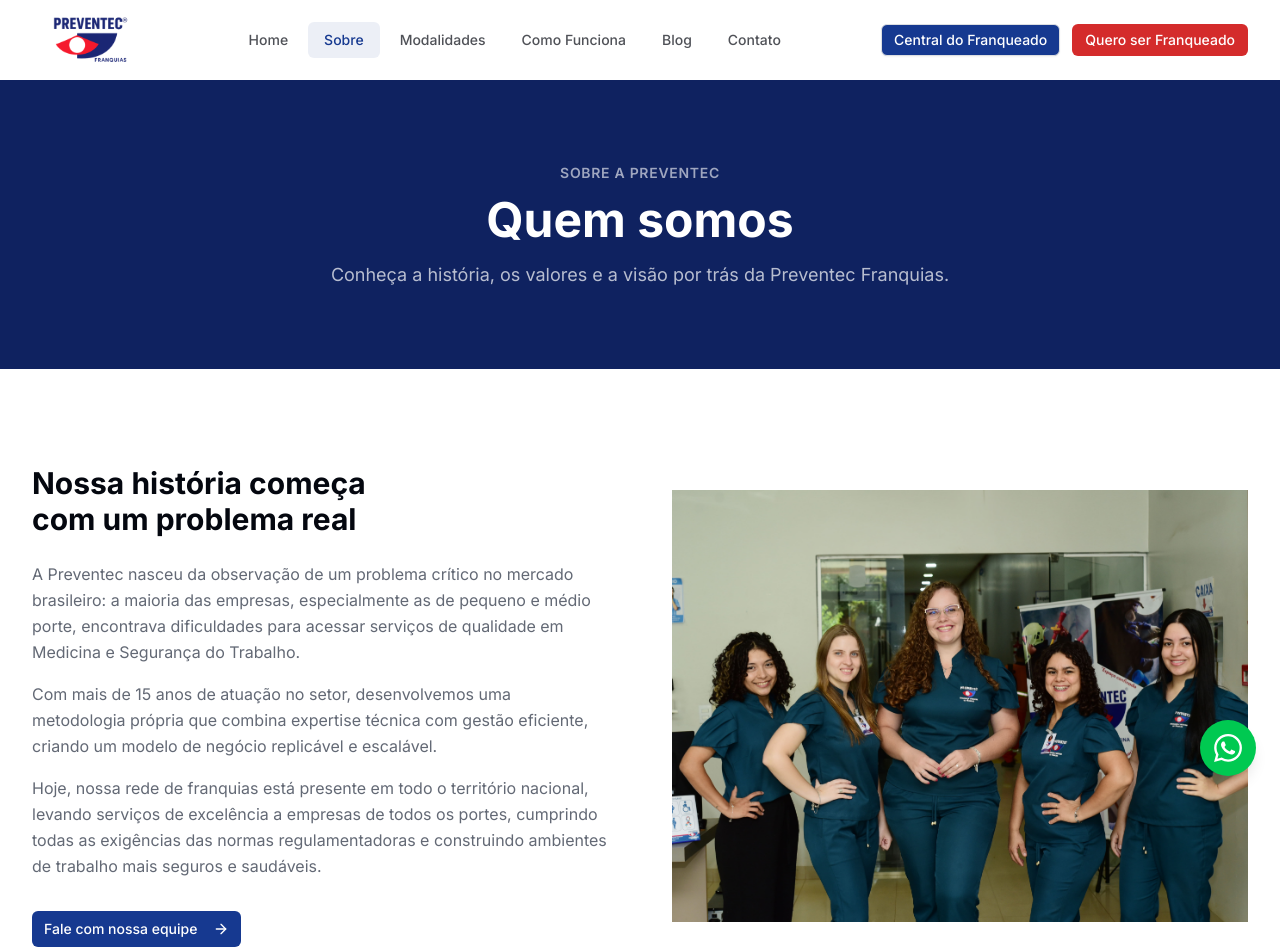
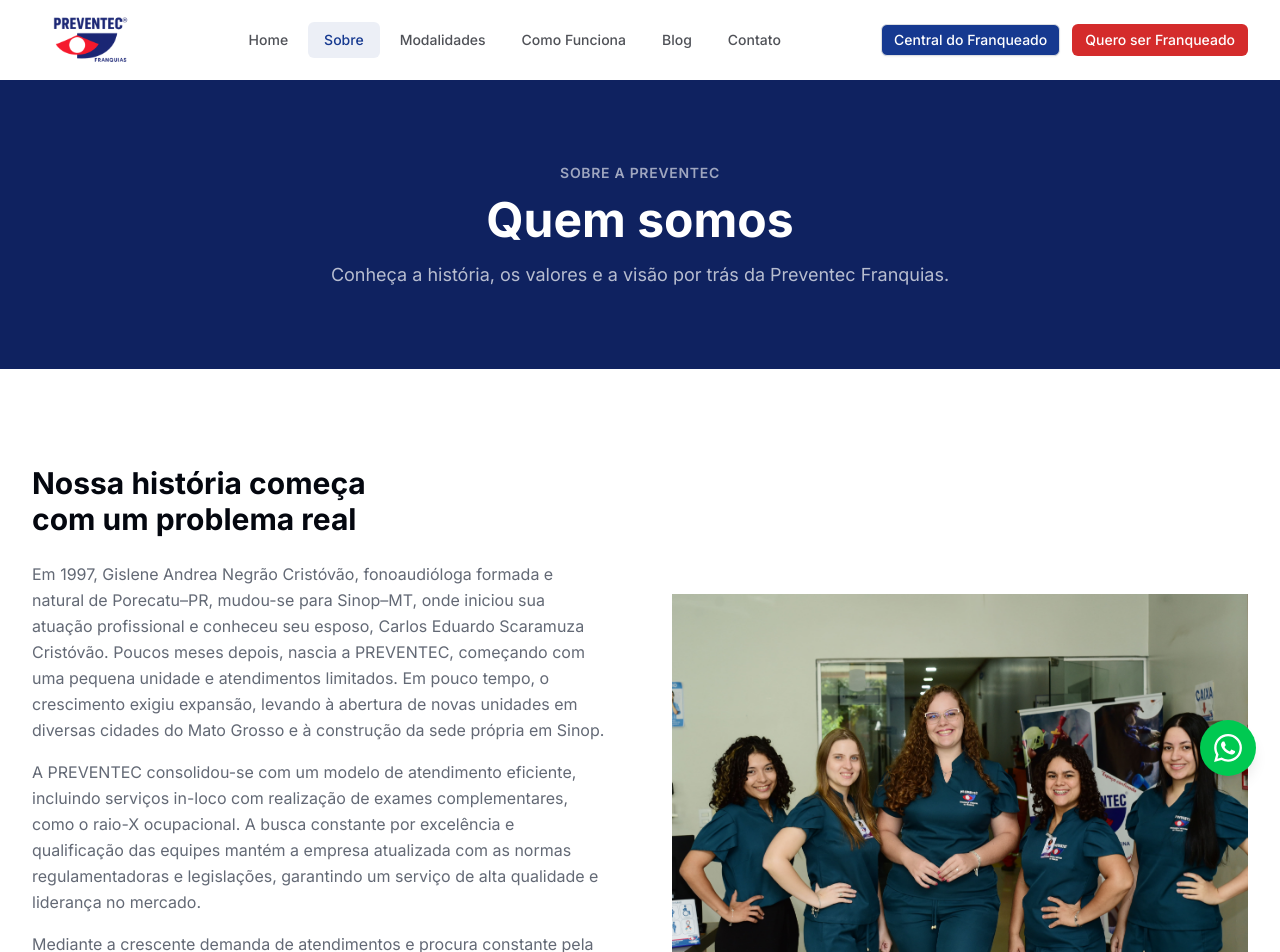
Before and after one commit to thomaspablo10/preventec-franquias, a Next.js app: page /sobre in a window 1280 px wide. Shown: the top 952 px of the page. Built offline with nearby package versions, Linux system fonts and the light colour scheme.

Commit message:
About Section Update

```diff
--- a/app/(public)/sobre/page.tsx
+++ b/app/(public)/sobre/page.tsx
@@ -41,13 +41,20 @@
                 Nossa história começa com um problema real
               </h2>
               <p className="text-muted-foreground leading-relaxed mb-4">
-                A Preventec nasceu da observação de um problema crítico no mercado brasileiro: a maioria das empresas, especialmente as de pequeno e médio porte, encontrava dificuldades para acessar serviços de qualidade em Medicina e Segurança do Trabalho.
+                Em 1997, Gislene Andrea Negrão Cristóvão, fonoaudióloga formada e natural de Porecatu–PR, mudou-se para Sinop–MT,
+                onde iniciou sua atuação profissional e conheceu seu esposo, Carlos Eduardo Scaramuza Cristóvão. Poucos meses depois,
+                nascia a PREVENTEC, começando com uma pequena unidade e atendimentos limitados. Em pouco tempo, o crescimento exigiu expansão,
+                levando à abertura de novas unidades em diversas cidades do Mato Grosso e à construção da sede própria em Sinop.
               </p>
               <p className="text-muted-foreground leading-relaxed mb-4">
-                Com mais de 15 anos de atuação no setor, desenvolvemos uma metodologia própria que combina expertise técnica com gestão eficiente, criando um modelo de negócio replicável e escalável.
+                A PREVENTEC consolidou-se com um modelo de atendimento eficiente, incluindo serviços in-loco com realização de exames complementares,
+                como o raio-X ocupacional. A busca constante por excelência e qualificação das equipes mantém a empresa atualizada com as normas regulamentadoras
+                e legislações, garantindo um serviço de alta qualidade e liderança no mercado.
               </p>
               <p className="text-muted-foreground leading-relaxed mb-8">
-                Hoje, nossa rede de franquias está presente em todo o território nacional, levando serviços de excelência a empresas de todos os portes, cumprindo todas as exigências das normas regulamentadoras e construindo ambientes de trabalho mais seguros e saudáveis.
+                Mediante a crescente demanda de atendimentos e procura constante pela prestação dos serviços de segurança e medicina do trabalho nos estados
+                do Mato Grosso e Pará, a PREVENTEC®, decidiu inovar mais uma vez, sendo pioneira na venda de franquias de serviços dos setores de medicina e
+                segurança do trabalho para a região Norte do Mato Grosso e estado do Pará, mas não para por aí muitas novidades serão divulgadas em breve.
               </p>
               <Button asChild>
                 <Link href="/contato">
```
